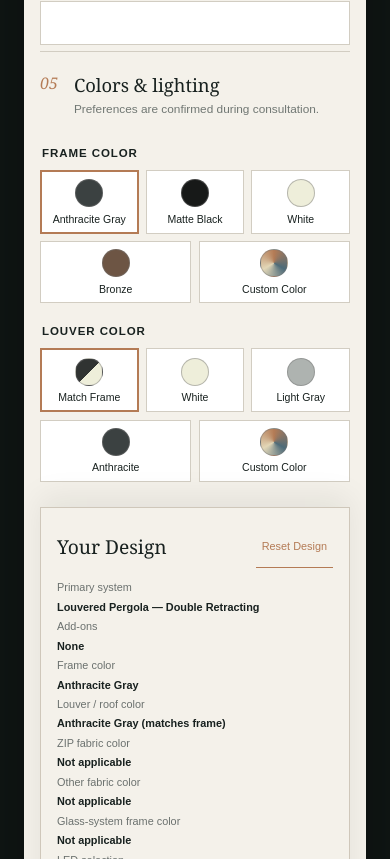
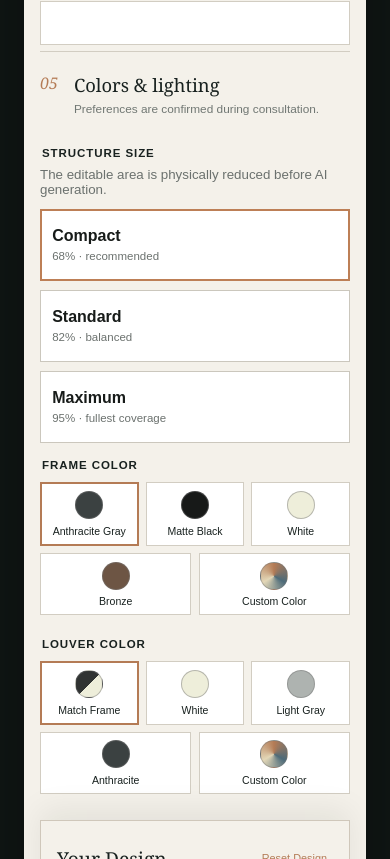
Before and after one commit to veycell04/nest-outdoor-systems, a Next.js app: page / in a window 390 px wide. Shown: the part 3185-4044 px from the top of the page. Built offline with nearby package versions, Linux system fonts and the light colour scheme.

Commit message:
Enforce realistic visualizer structure scale

```diff
--- a/app/api/visualize/route.ts
+++ b/app/api/visualize/route.ts
@@ -330,6 +330,9 @@ export async function POST(request: Request) {
     selectedAddOns = requestedAddOns
       .filter((id) => compatibility[primaryProductId].includes(id))
       .slice(0, 3),
+    structureSize = ["compact", "standard", "maximum"].includes(String(specs.structureSize))
+      ? String(specs.structureSize)
+      : "compact",
     addOnProducts = selectedAddOns
       .filter((id) => id !== "led")
       .map((id) => getProduct(id))
@@ -378,6 +381,7 @@ export async function POST(request: Request) {
     cacheConfiguration = {
           productId,
           selectedAddOns,
+          structureSize,
           frameColor,
           louverColor,
           zipFabricColor,
@@ -440,6 +444,7 @@ export async function POST(request: Request) {
         fabricColor,
         glassSystemColor,
         selectedAddOns,
+        structureSize,
         referencePaths,
         projectId,
         viewId,
@@ -538,6 +543,9 @@ export async function POST(request: Request) {
       ? `Keep the installed ${product.label} and every installed add-on unchanged except for the requested color zone: ${options.length ? options.join(", ") : "none"}. Solidroll and every other installed product must remain clearly visible and must not be removed, replaced, redesigned, moved, or regenerated.`
       : `Install the primary system first: ${product.label}. Verified description: ${product.details}. Then install these selected add-ons: ${options.length ? options.join(", ") : "none"}. Every selected add-on must be clearly and visibly installed in the final concept. The result is invalid if any selected add-on is missing. ${mandatoryAddOnInstructions} ${pvcEnclosureInstructions}`,
     `Four-corner installation polygon coordinates: ${JSON.stringify(placement)}.`,
+    editMode === "color_update"
+      ? "Keep the existing structure size and footprint exactly unchanged."
+      : `STRICT SCALE: The editable mask has already been geometrically reduced for the ${structureSize} size. Keep the complete structure, roof, posts, glazing, screens, shadows, and every add-on fully inside that reduced mask. Do not attempt to refill the original patio area. Leave visible clearance around every edge. Never extend into a sidewalk, street, doorway, tree, fence line, neighboring property, or outside the mask.`,
     `Use every product reference only for construction, materials, finish, and proportions. Never copy, composite, recreate, or return any reference-image property or background.`,
     `STRICT COLOR ZONES: Apply frame color ${frameColor} only to posts, columns, perimeter beams, gutters, and structural rails. Apply louver or roof color ${louverColor || "not applicable"} only to louver blades or moving roof panels. Apply ZIP fabric color ${zipFabricColor || "not applicable"} only to screen fabric; every ZIP cassette and guide rail must use the frame color ${frameColor}. Apply awning, PVC, or other fabric color ${fabricColor || "not applicable"} only to fabric or membrane surfaces. Apply glass-system frame color ${glassSystemColor || "not applicable"} only to the selected glass enclosure's frames, rails, and mullions; keep glass panes transparent and natural. Do not spread any component color into another material zone.`,
     colorsDiffer
--- a/app/globals.css
+++ b/app/globals.css
@@ -1691,12 +1691,14 @@ button:disabled {
   margin-top: 0.4rem;
 }
 .color-playground,
+.structure-size,
 .lighting-options fieldset {
   margin: 1rem 0 0;
   padding: 0;
   border: 0;
 }
 .color-playground legend,
+.structure-size legend,
 .lighting-options legend {
   margin-bottom: 0.55rem;
   font-size: 0.72rem;
@@ -1704,6 +1706,13 @@ button:disabled {
   letter-spacing: 0.08em;
   text-transform: uppercase;
 }
+.structure-size > small { display: block; margin-bottom: .75rem; color: #6b716e; }
+.structure-size > div { display: grid; grid-template-columns: repeat(3, minmax(0, 1fr)); gap: .55rem; }
+.structure-size button { min-height: 72px; padding: .7rem; border: 1px solid #cbc7bd; background: #fff; color: #171b19; text-align: left; cursor: pointer; }
+.structure-size button.active { border-color: #bd7f56; box-shadow: inset 0 0 0 1px #bd7f56; }
+.structure-size button strong,
+.structure-size button span { display: block; }
+.structure-size button span { margin-top: .25rem; color: #6b716e; font-size: .72rem; line-height: 1.25; }
 .color-swatches {
   display: flex;
   gap: 0.45rem;
@@ -1958,6 +1967,7 @@ button:disabled {
   .measurement-grid,
   .custom-color-fields,
   .lighting-options,
+  .structure-size > div,
   .quick-options { grid-template-columns: 1fr; }
   .color-swatches {
     flex-wrap: wrap;
--- a/app/project-visualizer.tsx
+++ b/app/project-visualizer.tsx
@@ -35,6 +35,7 @@ export type VisualizerHandoff = {
 };
 export type ProjectViewId = "front" | "left" | "right";
 type Measurements = { width: string; depth: string; height: string };
+type StructureSize = "compact" | "standard" | "maximum";
 type NormalizedPhoto = {
   uploadId: string; file: File; url: string; normalized: Blob; hash: string;
   originalBytes: number; width: number; height: number;
@@ -283,6 +284,20 @@ export function isPlacementReady(points: readonly PolygonPoint[]) {
       point.x >= 0 && point.x <= 1 && point.y >= 0 && point.y <= 1,
   );
 }
+export function scalePlacement(
+  points: readonly PolygonPoint[],
+  scale: number,
+): PolygonPoint[] {
+  if (points.length !== 4) return [...points];
+  const center = points.reduce(
+    (value, point) => ({ x: value.x + point.x / 4, y: value.y + point.y / 4 }),
+    { x: 0, y: 0 },
+  );
+  return points.map((point) => ({
+    x: center.x + (point.x - center.x) * scale,
+    y: center.y + (point.y - center.y) * scale,
+  }));
+}
 const toJpeg = (canvas: HTMLCanvasElement, quality = 0.82) =>
   new Promise<Blob>((resolve, reject) =>
     canvas.toBlob(
@@ -361,6 +376,7 @@ export function ProjectVisualizer({
       height: "",
     }),
     [addOns, setAddOns] = useState<AddOnId[]>([]),
+    [structureSize, setStructureSize] = useState<StructureSize>("compact"),
     [frameColor, setFrameColor] = useState("Anthracite Gray"),
     [louverColor, setLouverColor] = useState("Match Frame"),
     [zipFabricColor, setZipFabricColor] = useState("Sand"),
@@ -606,7 +622,7 @@ export function ProjectVisualizer({
       next = workflow[workflow.indexOf(activeViewId) + 1];
     if (next) setActiveViewId(next);
   }
-  async function automaticMask(view: ProjectView = activeView) {
+  async function automaticMask(view: ProjectView = activeView, size: StructureSize = structureSize) {
     const { photo, placement } = view;
     if (!photo) throw new Error("Photo is not ready");
     const canvas = document.createElement("canvas");
@@ -624,9 +640,13 @@ export function ProjectVisualizer({
     context.fillRect(0, 0, canvas.width, canvas.height);
     if (placement.length !== 4)
       throw new Error("Select all four installation-area corners first.");
+    const maskPlacement = scalePlacement(
+      placement,
+      size === "compact" ? 0.68 : size === "standard" ? 0.82 : 0.95,
+    );
     context.save();
     context.beginPath();
-    placement.forEach((point, index) => {
+    maskPlacement.forEach((point, index) => {
       const x = bounds.x + point.x * bounds.width,
         y = bounds.y + point.y * bounds.height;
       if (index === 0) context.moveTo(x, y);
@@ -692,6 +712,7 @@ export function ProjectVisualizer({
       : displayColor(louverColor, louverCustomColor, louverCustomColorName);
   const designSpecs = {
     addOnIds: addOns,
+    structureSize,
     frameColor: resolvedFrameColor,
     louverColor: usesLouverColor(primaryId) ? resolvedLouverColor : null,
     louverColorMatchesFrame:
@@ -805,6 +826,7 @@ export function ProjectVisualizer({
       return resetProjectViewDesign(view);
     }));
     setAddOns([]);
+    setStructureSize("compact");
     setFrameColor("Anthracite Gray");
     setLouverColor("Match Frame");
     setZipFabricColor("Sand");
@@ -837,6 +859,7 @@ export function ProjectVisualizer({
     return [
       `Primary system: ${primaryLabels[primaryId] || product.label}`,
       `Add-ons: ${addOns.length ? addOns.map((id) => addOnLabels[id]).join(", ") : "None"}`,
+      `Structure size: ${structureSize === "compact" ? "Compact" : structureSize === "maximum" ? "Maximum coverage" : "Standard"}`,
       `Frame color preference: ${designSpecs.frameColor}`,
       designSpecs.louverColor &&
         `Louver / roof color preference: ${designSpecs.louverColor}${designSpecs.louverColorMatchesFrame ? " (matches frame)" : ""}`,
@@ -925,7 +948,11 @@ export function ProjectVisualizer({
             })
           : photo.normalized,
         editSourceHash = colorUpdate ? await hashBlob(editSource) : photo.hash,
-        mask = await automaticMask(targetView),
+        effectivePlacement = scalePlacement(
+          placement,
+          structureSize === "compact" ? 0.68 : structureSize === "standard" ? 0.82 : 0.95,
+        ),
+        mask = await automaticMask(targetView, structureSize),
         diagnostic = new FormData();
       diagnostic.append("photo", editSource, "project.jpg");
       diagnostic.append("mask", mask, "mask.png");
@@ -1022,7 +1049,7 @@ export function ProjectVisualizer({
             specs: {
               ...designSpecs,
               measurements,
-              placement,
+              placement: effectivePlacement,
               unit: "ft",
               quality: highQuality ? "high" : "preview",
               editMode: colorUpdate ? "color_update" : "install",
@@ -1562,6 +1589,22 @@ export function ProjectVisualizer({
             </label>
           </div>
           <div className="ai-step compact"><span>05</span><div><strong>Colors & lighting</strong><small>Preferences are confirmed during consultation.</small></div></div>
+          <fieldset className="structure-size">
+            <legend>Structure Size</legend>
+            <small>The editable area is physically reduced before AI generation.</small>
+            <div>
+              {([
+                ["compact", "Compact", "68% · recommended"],
+                ["standard", "Standard", "82% · balanced"],
+                ["maximum", "Maximum", "95% · fullest coverage"],
+              ] as const).map(([value, label, description]) => (
+                <button key={value} type="button" className={structureSize === value ? "active" : ""} aria-pressed={structureSize === value}
+                  onClick={() => { clearConcept(); setStructureSize(value); }}>
+                  <strong>{label}</strong><span>{description}</span>
+                </button>
+              ))}
+            </div>
+          </fieldset>
           <ColorSwatches label="Frame Color" options={frameColors} value={frameColor} onChange={(value) => queueColorUpdate(usesLouverColor(primaryId) && louverColor === "Match Frame" ? "frame_and_matching_louvers" : "frame", () => setFrameColor(value))} />
           {frameColor === "Custom Color" && <CustomColorFields component="Frame" color={frameCustomColor} name={frameCustomColorName} onColorChange={(value) => queueColorUpdate(usesLouverColor(primaryId) && louverColor === "Match Frame" ? "frame_and_matching_louvers" : "frame", () => setFrameCustomColor(value))} onNameChange={(value) => queueColorUpdate(usesLouverColor(primaryId) && louverColor === "Match Frame" ? "frame_and_matching_louvers" : "frame", () => setFrameCustomColorName(value))} />}
           {usesLouverColor(primaryId) && <ColorSwatches label="Louver Color" options={louverColors} value={louverColor} onChange={(value) => queueColorUpdate("louver", () => setLouverColor(value))} />}
@@ -1583,6 +1626,7 @@ export function ProjectVisualizer({
             <dl>
               <dt>Primary system</dt><dd>{primaryLabels[primaryId]}</dd>
               <dt>Add-ons</dt><dd>{addOns.length ? addOns.map((id) => addOnLabels[id]).join(", ") : "None"}</dd>
+              <dt>Structure size</dt><dd>{structureSize === "compact" ? "Compact" : structureSize === "maximum" ? "Maximum coverage" : "Standard"}</dd>
               <dt>Frame color</dt><dd>{designSpecs.frameColor}</dd>
               <dt>Louver / roof color</dt><dd>{designSpecs.louverColor ? `${designSpecs.louverColor}${designSpecs.louverColorMatchesFrame ? " (matches frame)" : ""}` : "Not applicable"}</dd>
               <dt>ZIP fabric color</dt><dd>{designSpecs.zipFabricColor || "Not applicable"}</dd>
```
Also changed, not shown: 1 other file (tests, documents, lock files or other folders).
